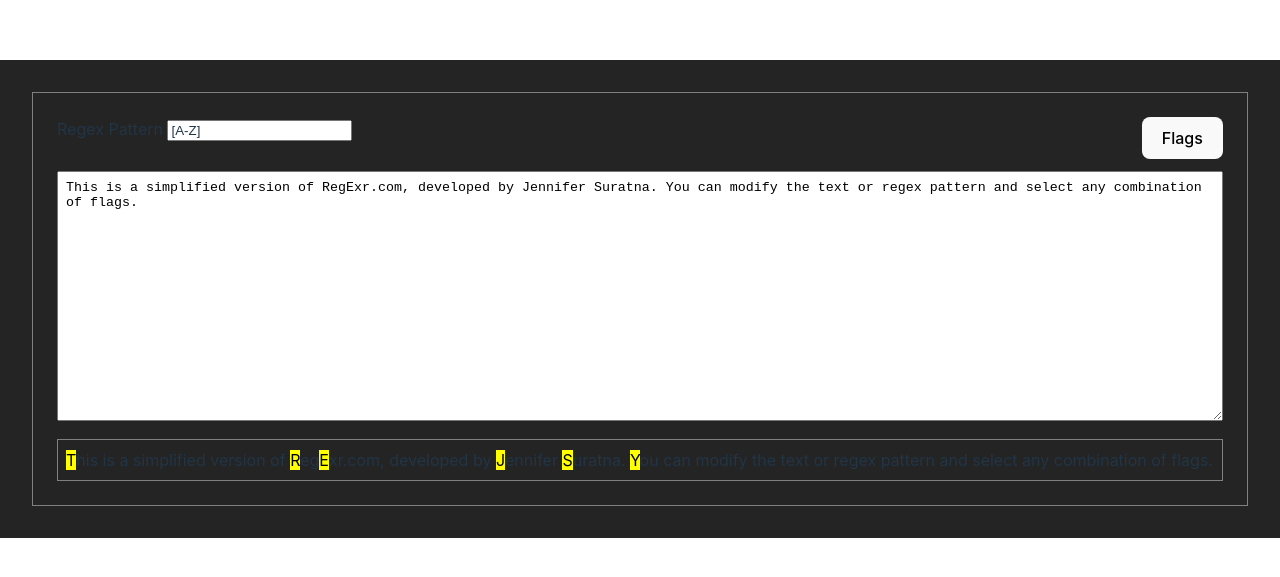
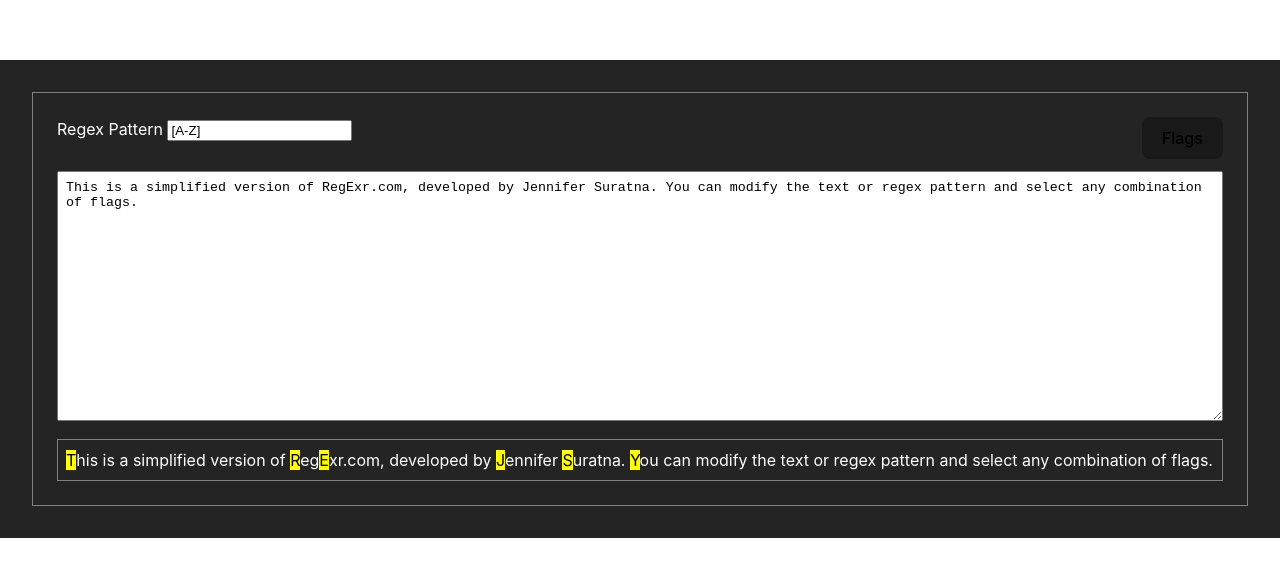
Before and after one commit to jenyeji/regex, a React (Vite) app: page / in a window 1280 px wide. Shown: the part 101-678 px from the top of the page. Built offline with nearby package versions, Linux system fonts and the light colour scheme.

Commit message:
update colors

```diff
--- a/src/App.css
+++ b/src/App.css
@@ -5,6 +5,11 @@
   text-align: center;
   width: 100%;
   background-color: #242424;
+  color: white;
+}
+
+button {
+  background-color: rgb(26, 25, 25);
 }
 
 textarea {
@@ -66,7 +71,7 @@ select:focus {
 .dropdown-content {
   display: none;
   position: absolute;
-  background-color: #242424;
+  background-color: rgb(26, 25, 25);
   color: white;
   min-width: 160px;
   box-shadow: 0px 8px 16px 0px rgba(0, 0, 0, 0.2);
--- a/src/RegexInput.jsx
+++ b/src/RegexInput.jsx
@@ -11,7 +11,7 @@ function RegexInput({ pattern, flags, error, onRegexUpdate, onFlagUpdate }) {
           name="regex-pattern"
           value={pattern}
           aria-label="Regex pattern"
-          style={{ color: error ? 'red' : 'unset' }}
+          style={{ color: error ? 'red' : 'fieldtext' }}
           onChange={(e) => {
             onRegexUpdate(e.target.value);
           }}
```
